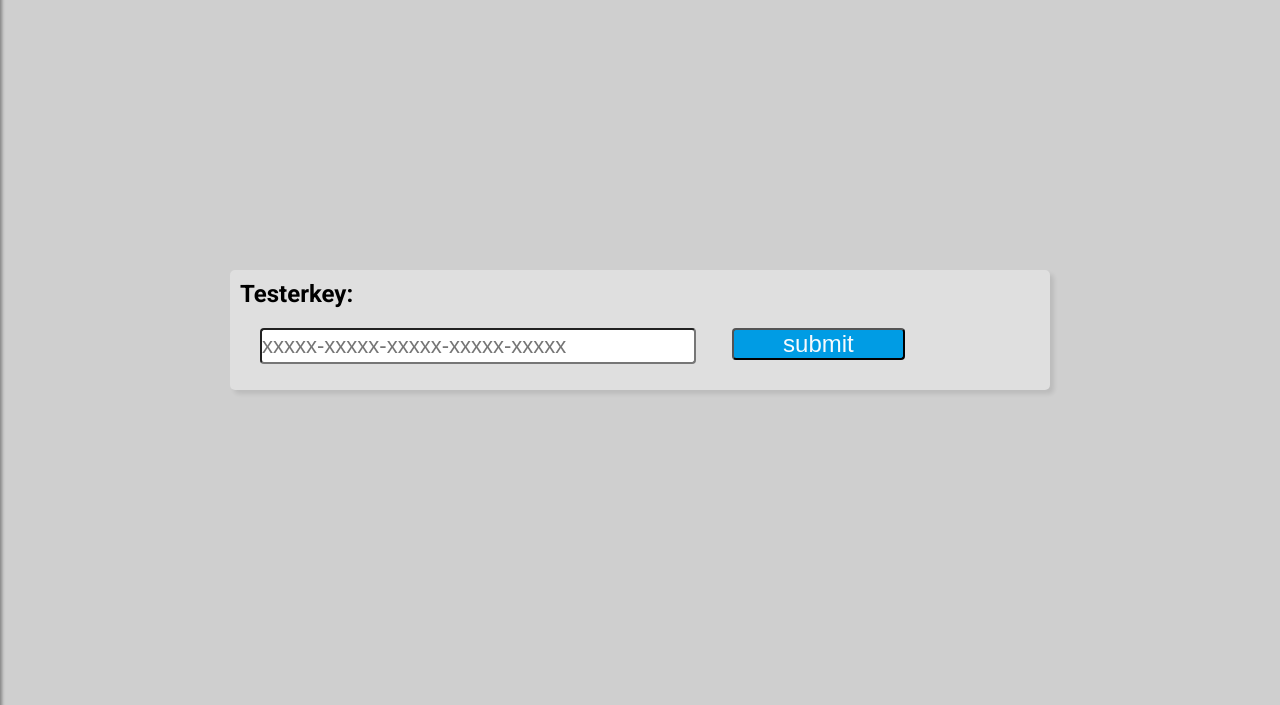
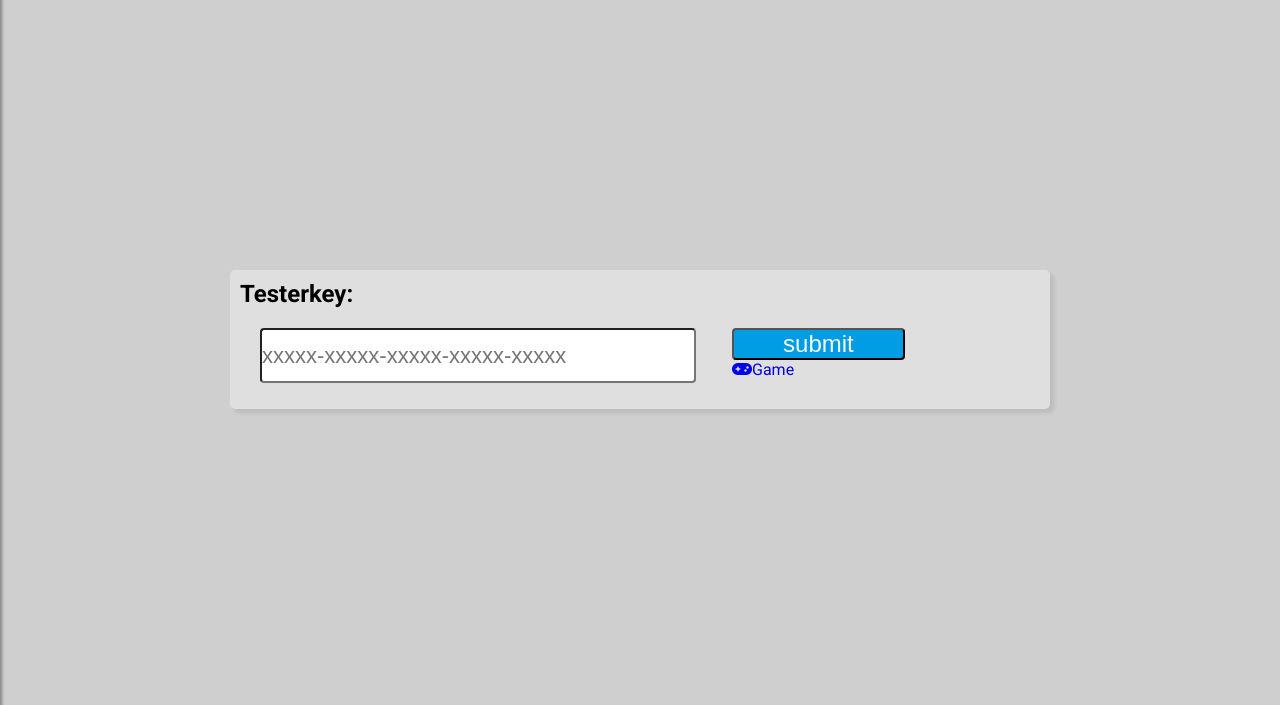
Before and after one commit to K4tzenPh4nt0m/webpage, a plain HTML site: page Website/Frontend/game.html in a window 1280 px wide. Shown: the part 95-800 px from the top of the page. Drawn offline with nearby package versions, Linux system fonts and the light colour scheme.

Commit message:
Update game.html

```diff
--- a/Website/Frontend/game.html
+++ b/Website/Frontend/game.html
@@ -32,6 +32,7 @@
               </div>
               <div class="button">
                 <button type="submit" id="submitbutton" onclick="submitKey()">submit</button>
+                  <li><a href="./hangman-hero-mainmenu.html"><i class="fa-solid fa-gamepad"></i>Game</a></li>
               </div>
             </div>
           </div>
```
